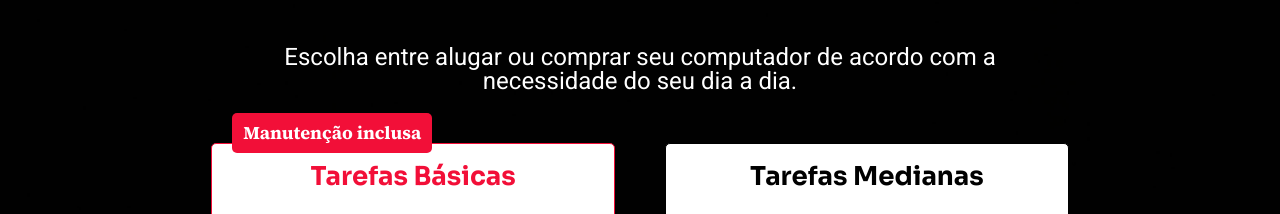
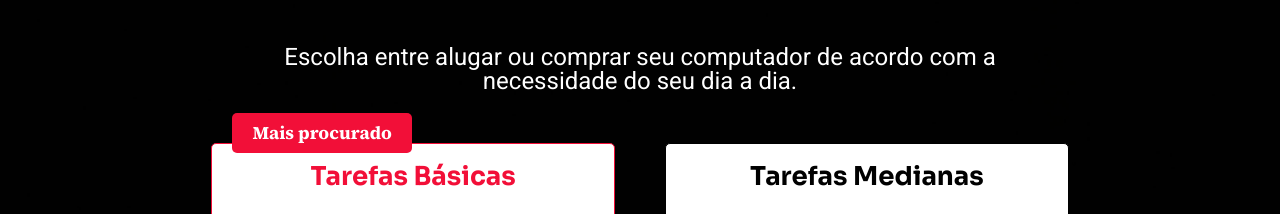
Before and after one commit to hectorfranca/htech, a plain HTML site: page index.html in a window 1280 px wide. Shown: the part 1351-1565 px from the top of the page. Drawn offline with Linux system fonts and the light colour scheme.

Commit message:
update project

```diff
--- a/index.html
+++ b/index.html
@@ -75,7 +75,7 @@
         <div class="services-container">
             <div class="computer-card">
                 <div class="emblem">
-                    <p>Manutenção inclusa</p>
+                    <p>Mais procurado</p>
                 </div>
                 <h1>Tarefas Básicas</h1>
                 <h2>Locação:</h2>
--- a/styles/prices.css
+++ b/styles/prices.css
@@ -29,7 +29,7 @@
 .emblem {
     position: absolute;
     margin-bottom: 690px;
-    width: 200px;
+    width: 180px;
     height: 40px;
     display: flex;
     flex-direction: row;
```
